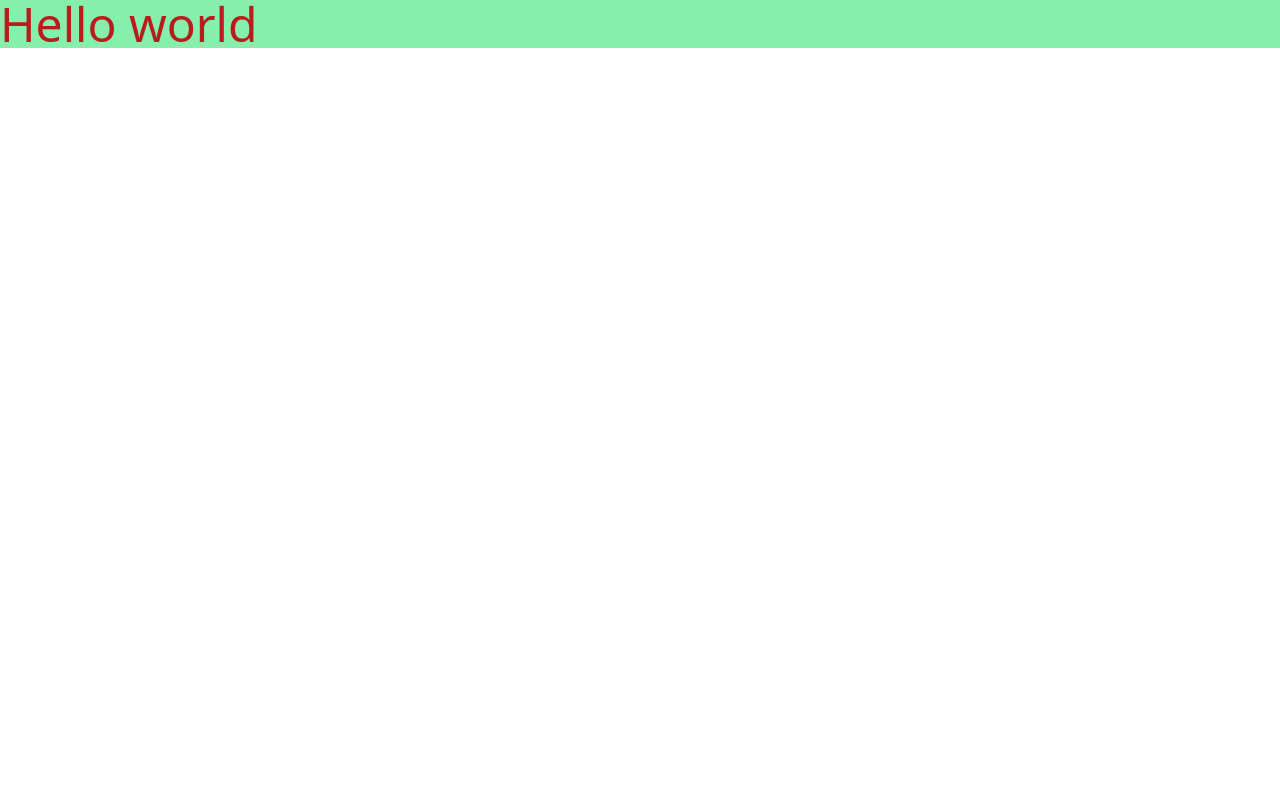
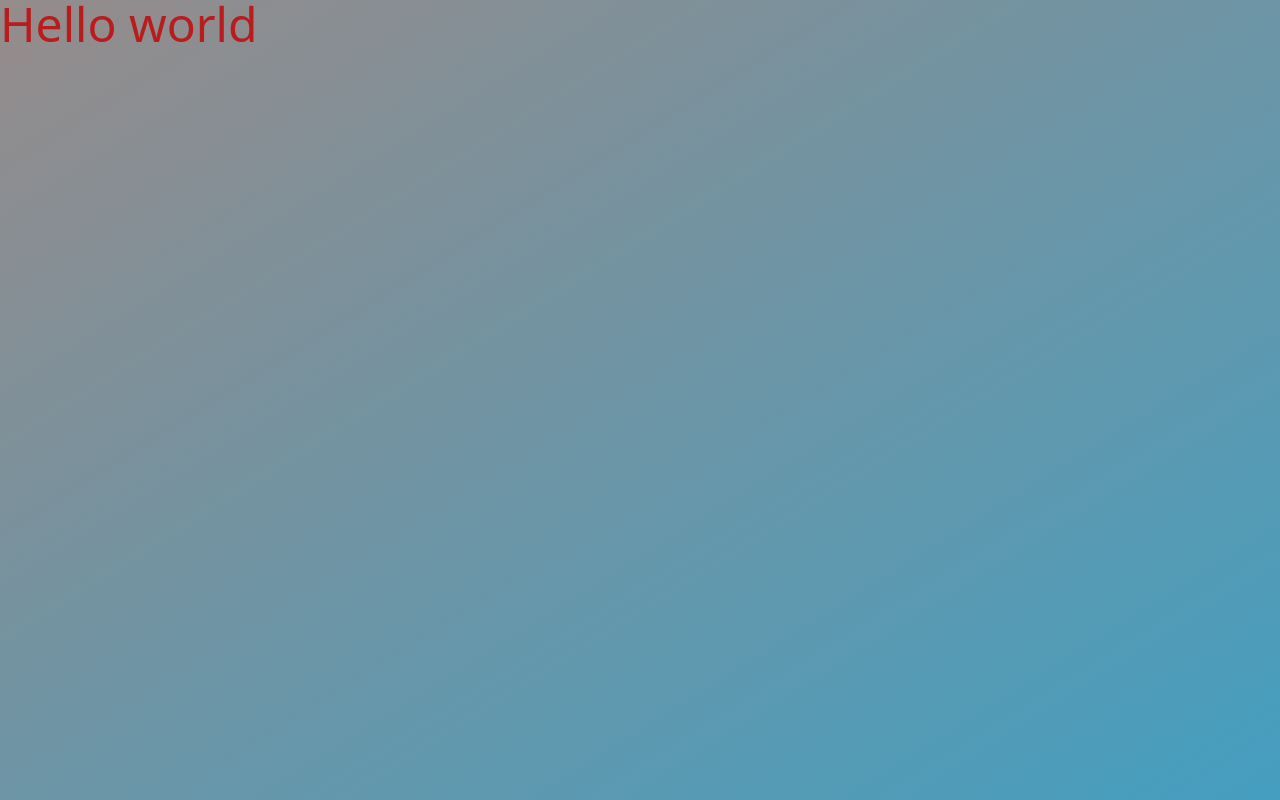
Before and after one commit to john-George510/hiring_portal_challenge_codepth, a React (Vite) app: page / in a window 1280 px wide. Built offline with nearby package versions, Linux system fonts and the light colour scheme.

Commit message:
Update index.html and App.jsx, add animation to tailwind.config.js

```diff
--- a/index.html
+++ b/index.html
@@ -6,7 +6,7 @@
     <meta name="viewport" content="width=device-width, initial-scale=1.0" />
     <title>Hiring</title>
   </head>
-  <body>
+  <body class="h-lvh bg-gradient-to-br from-[#ee7752] to-[#23a6d5]  animate-gradient" style="background-size: 250% 250%;">
     <div id="root"></div>
     <script type="module" src="/src/main.jsx"></script>
   </body>
--- a/src/App.jsx
+++ b/src/App.jsx
@@ -2,7 +2,10 @@
 function App() {
 
   return (
-    <h2 className='text-red-700 text-5xl bg-green-300'>Hello world</h2>
+    // <div className="">
+      <h2 className='text-red-700 text-5xl'>Hello world</h2>
+    // </div>
+
   )
 }
 
--- a/tailwind.config.js
+++ b/tailwind.config.js
@@ -1,8 +1,27 @@
 /** @type {import('tailwindcss').Config} */
 export default {
-  content: ['./src/**/*.{js,jsx}'],
+  content: [
+    'index.html',
+    './src/**/*.{js,jsx}'],
   theme: {
-    extend: {},
+    extend: {
+      animation: {
+        gradient: 'gradient 15s ease infinite',
+      },
+      keyframes: {
+        gradient: {
+          '0%': {
+            'background-position': '0% 50%',
+          },
+          '50%': {
+            'background-position': '100% 50%',
+          },
+          '100%': {
+            'background-position': '0% 50%',
+          },
+        },
+      },
+    },
   },
   plugins: [],
 }
```
